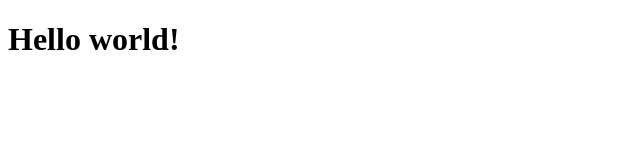
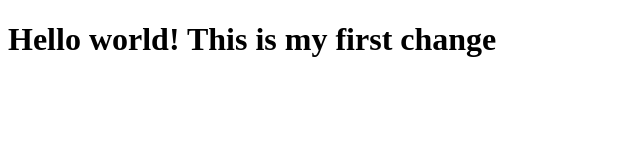
Before and after one commit to lilweirdward/TestHtmlRepo, a plain HTML site: page index.html in a window 1280 px wide. Shown: the whole page, without its empty margins (0-640 px from the left). Drawn offline with Linux system fonts and the light colour scheme.

Commit message:
Changed the header for first time

```diff
--- a/index.html
+++ b/index.html
@@ -3,5 +3,5 @@
     <title>Test HTML Repo</title>
 </head>
 <body>
-    <h1>Hello world!</h1>
+    <h1>Hello world! This is my first change</h1>
 </body>
```
